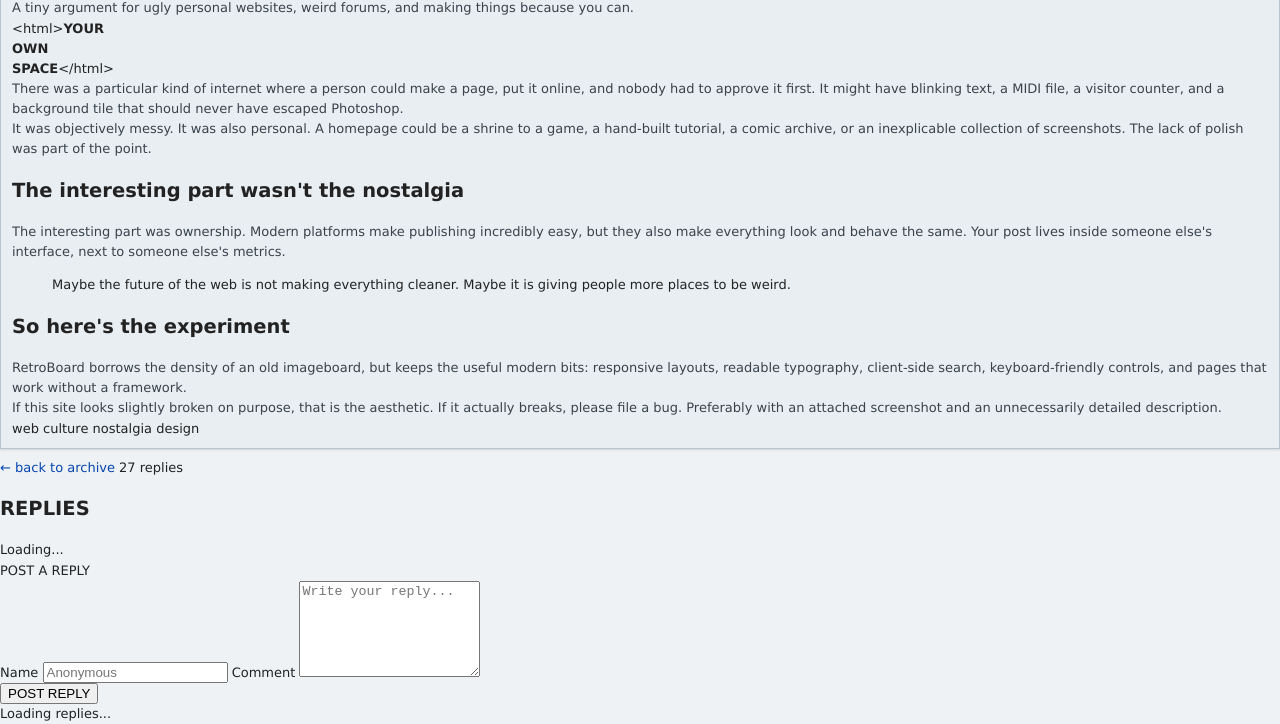
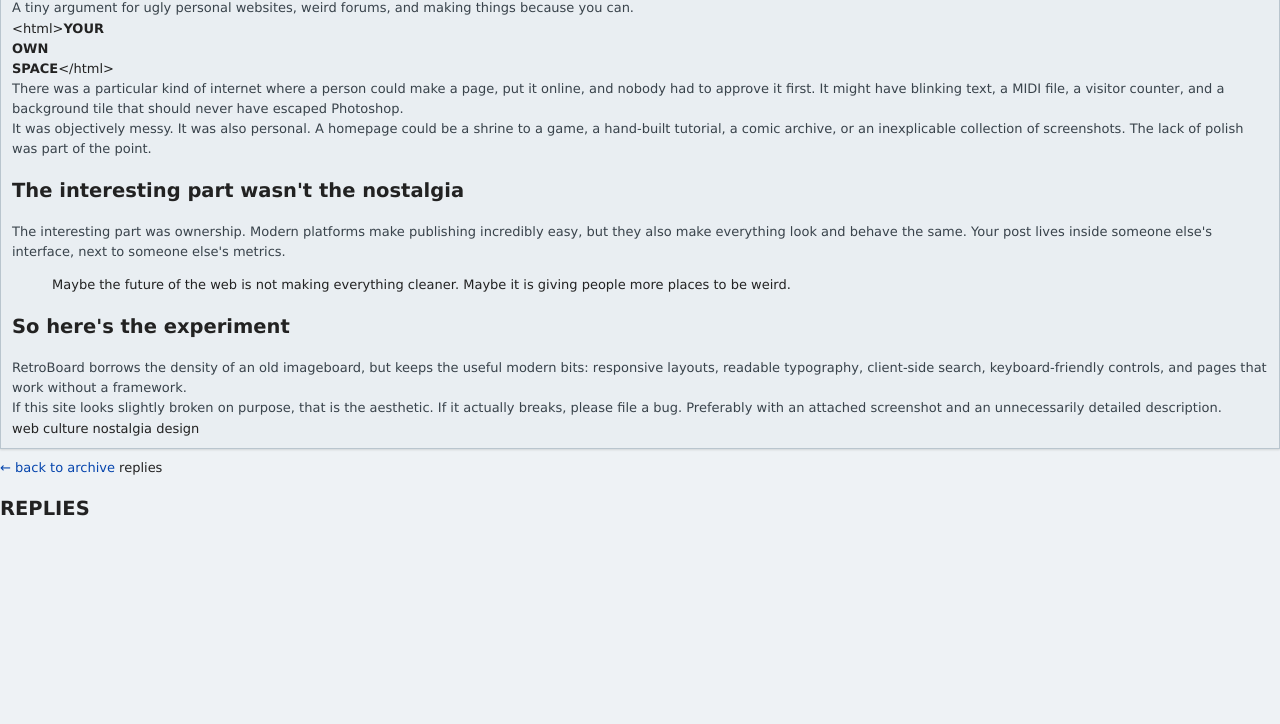
Before and after one commit to Ryde0rDie/blog_of_life, a plain HTML site: page article.html in a window 1280 px wide. Shown: the part 150-874 px from the top of the page. After the commit the page ends 800 px from the top, so only its background shows below. Drawn offline with Linux system fonts and the light colour scheme.

```diff
--- a/article.html
+++ b/article.html
@@ -131,7 +131,7 @@
             </a>
 
             <span>
-                27 replies
+                replies
             </span>
 
         </div>
@@ -147,65 +147,27 @@
 
                 <h2>REPLIES</h2>
 
-                <span id="comment-count">
-                    Loading...
-                </span>
-
             </div>
 
 
-            <div class="reply-box">
+            <div class="giscus-container">
 
-                <div class="reply-title">
-                    POST A REPLY
-                </div>
+                <script src="https://giscus.app/client.js"
+                        data-repo="Ryde0rDie/blog_of_life"
+                        data-repo-id="R_kgDOUwPSHQ"
+                        data-category="General"
+                        data-category-id="DIC_kwDOUwPSHc4DGnxv"
+                        data-mapping="pathname"
+                        data-strict="0"
+                        data-reactions-enabled="1"
+                        data-emit-metadata="0"
+                        data-input-position="bottom"
+                        data-theme="noborder_gray"
+                        data-lang="en"
+                        crossorigin="anonymous"
+                        async>
+                </script>
 
-
-                <form id="comment-form">
-
-                    <label for="comment-name">
-                        Name
-                    </label>
-
-                    <input
-                        type="text"
-                        id="comment-name"
-                        maxlength="30"
-                        placeholder="Anonymous"
-                        autocomplete="nickname"
-                    >
-
-
-                    <label for="comment-content">
-                        Comment
-                    </label>
-
-                    <textarea
-                        id="comment-content"
-                        maxlength="2000"
-                        rows="6"
-                        placeholder="Write your reply..."
-                        required
-                    ></textarea>
-
-
-                    <div class="reply-bottom">
-
-                        <span id="comment-status"></span>
-
-                        <button type="submit">
-                            POST REPLY
-                        </button>
-
-                    </div>
-
-                </form>
-
-            </div>
-
-
-            <div id="comments-list">
-                Loading replies...
             </div>
 
         </section>
@@ -213,13 +175,6 @@
     </main>
 
 
-    <!-- Article identifier used by Supabase -->
-
-    <script>
-        window.ARTICLE_ID = "133742";
-    </script>
-
-
     <script src="assets/app.js"></script>
 
 </body>
```
